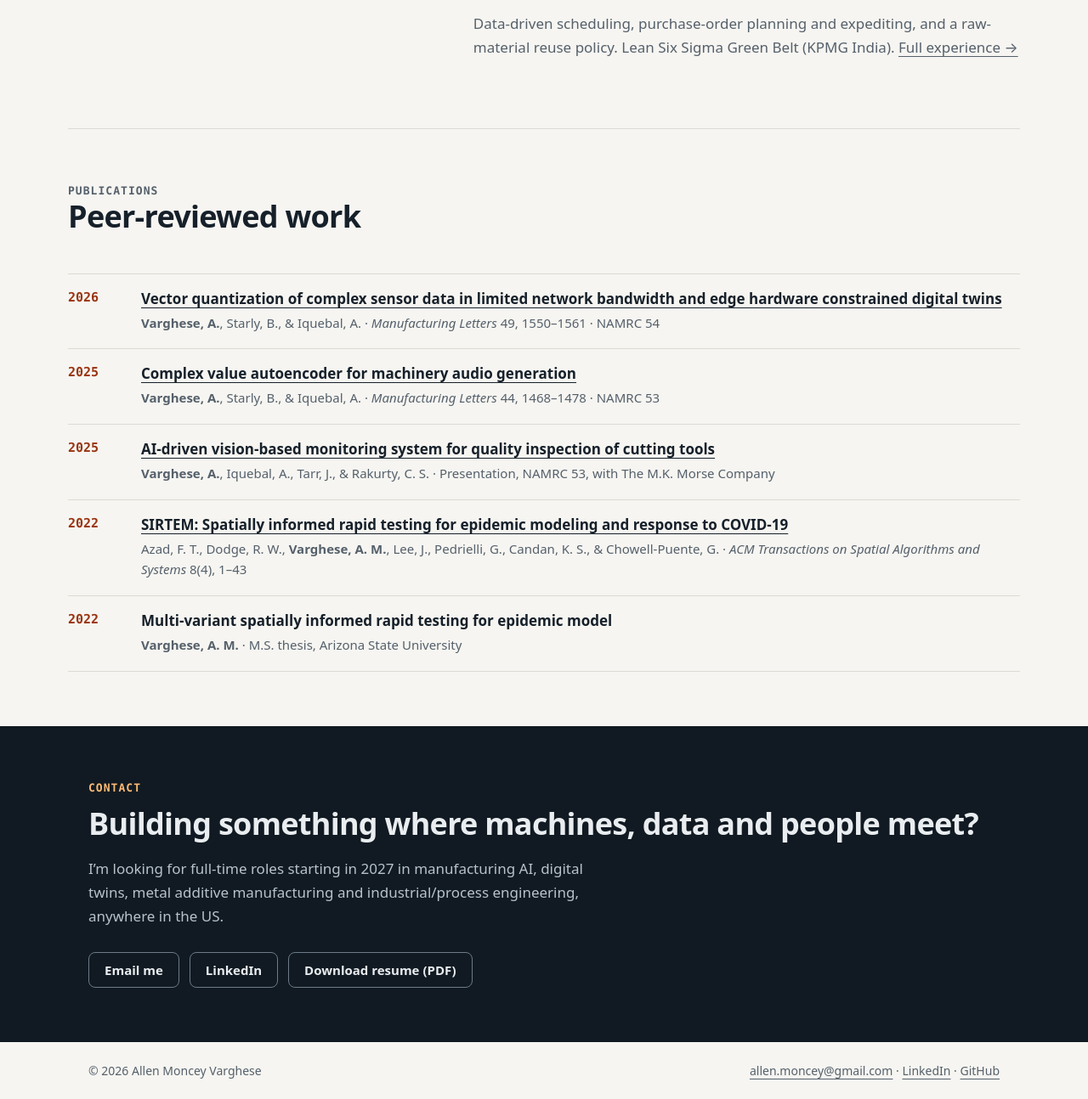
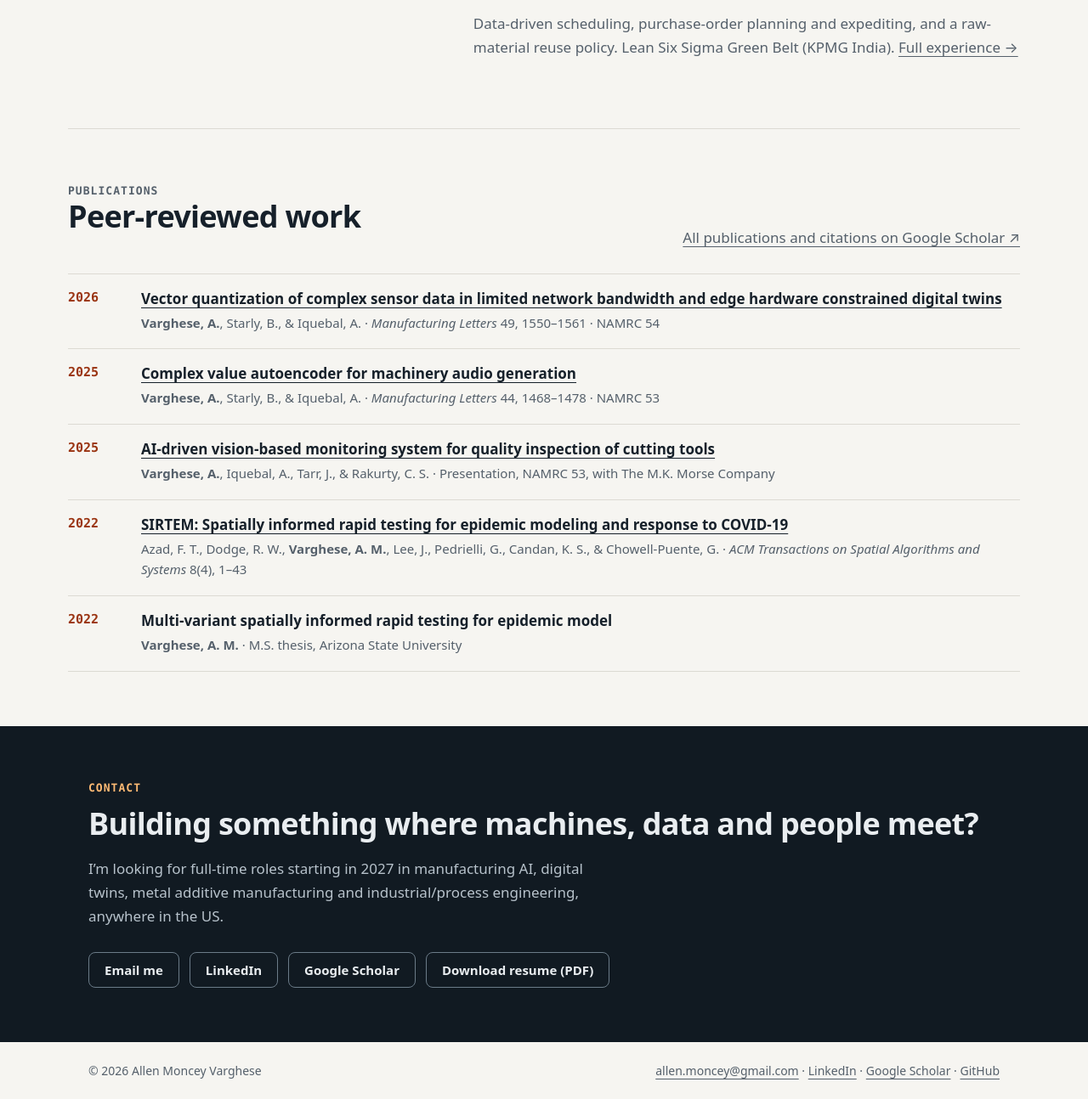
Before and after one commit to allenmoncey/allenmoncey.github.io, a plain HTML site: page index.html in a window 1280 px wide. Shown: the part 2484-3778 px from the top of the page at 85% size. Drawn offline with Linux system fonts and the light colour scheme.

Commit message:
Add Google Scholar profile links
Links the Google Scholar profile from the footer, contact section,
publications heading and resume.

Co-Authored-By: Claude Opus 5.5 <noreply@anthropic.com>

```diff
--- a/index.html
+++ b/index.html
@@ -120,7 +120,7 @@
 </section>
 
 <section class="section wrap" id="publications" aria-labelledby="pub-h">
-<div class="section-head"><div><p class="eyebrow">Publications</p><h2 id="pub-h">Peer-reviewed work</h2></div></div>
+<div class="section-head"><div><p class="eyebrow">Publications</p><h2 id="pub-h">Peer-reviewed work</h2></div><p><a href="https://scholar.google.com/citations?user=68sjyZgAAAAJ&amp;hl=en" rel="me">All publications and citations on Google Scholar ↗</a></p></div>
 <article class="pub"><span class="year">2026</span><div><strong><a href="https://doi.org/10.1016/j.mfglet.2026.08.060">Vector quantization of complex sensor data in limited network bandwidth and edge hardware constrained digital twins</a></strong><p><b>Varghese, A.</b>, Starly, B., &amp; Iquebal, A. · <em>Manufacturing Letters</em> 49, 1550–1561 · NAMRC 54</p></div></article>
 <article class="pub"><span class="year">2025</span><div><strong><a href="https://doi.org/10.1016/j.mfglet.2025.06.166">Complex value autoencoder for machinery audio generation</a></strong><p><b>Varghese, A.</b>, Starly, B., &amp; Iquebal, A. · <em>Manufacturing Letters</em> 44, 1468–1478 · NAMRC 53</p></div></article>
 <article class="pub"><span class="year">2025</span><div><strong><a href="tooth-inspection.html">AI-driven vision-based monitoring system for quality inspection of cutting tools</a></strong><p><b>Varghese, A.</b>, Iquebal, A., Tarr, J., &amp; Rakurty, C. S. · Presentation, NAMRC 53, with The M.K. Morse Company</p></div></article>
@@ -136,12 +136,13 @@
 <div class="actions">
 <a class="btn" href="mailto:allen.moncey@gmail.com">Email me</a>
 <a class="btn" href="https://www.linkedin.com/in/allen-moncey-varghese-35aa01119" rel="me">LinkedIn</a>
+<a class="btn" href="https://scholar.google.com/citations?user=68sjyZgAAAAJ&amp;hl=en" rel="me">Google Scholar</a>
 <a class="btn" href="Allen_Moncey_Varghese_Resume.pdf" download>Download resume (PDF)</a>
 </div>
 </div>
 </section>
 <footer class="site-footer">
-<div class="wrap"><span>&copy; <span id="year">2026</span> Allen Moncey Varghese</span><span><a href="mailto:allen.moncey@gmail.com">allen.moncey@gmail.com</a> · <a href="https://www.linkedin.com/in/allen-moncey-varghese-35aa01119" rel="me">LinkedIn</a> · <a href="https://github.com/allenmoncey" rel="me">GitHub</a></span></div>
+<div class="wrap"><span>&copy; <span id="year">2026</span> Allen Moncey Varghese</span><span><a href="mailto:allen.moncey@gmail.com">allen.moncey@gmail.com</a> · <a href="https://www.linkedin.com/in/allen-moncey-varghese-35aa01119" rel="me">LinkedIn</a> · <a href="https://scholar.google.com/citations?user=68sjyZgAAAAJ&amp;hl=en" rel="me">Google Scholar</a> · <a href="https://github.com/allenmoncey" rel="me">GitHub</a></span></div>
 </footer>
 <script src="links.js"></script>
 <script src="main.js"></script>
```
Also changed, not shown: 404.html (+1 -1 lines), about.html (+2 -1 lines), audio-autoencoder.html (+1 -1 lines), digital-twin.html (+1 -1 lines), machining-doe.html (+1 -1 lines), meltio-robotics.html (+1 -1 lines), resume.html (+2 -2 lines), seir-simulator.html (+1 -1 lines), sensor-codec.html (+1 -1 lines), tooth-inspection.html (+1 -1 lines), 1 other file.
